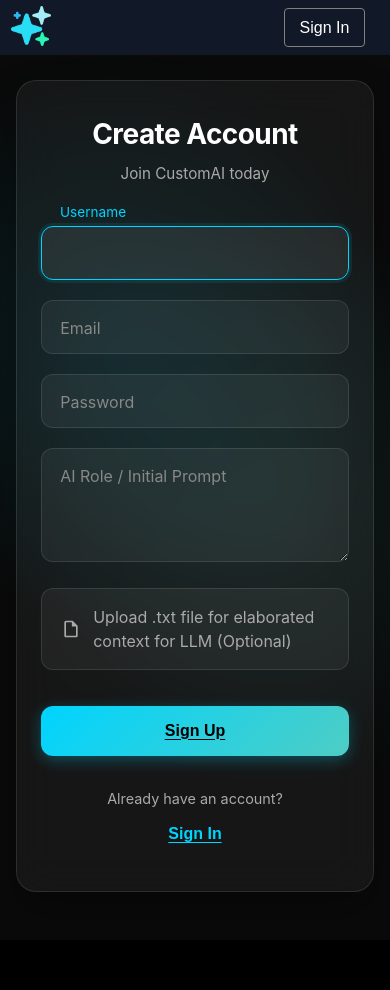
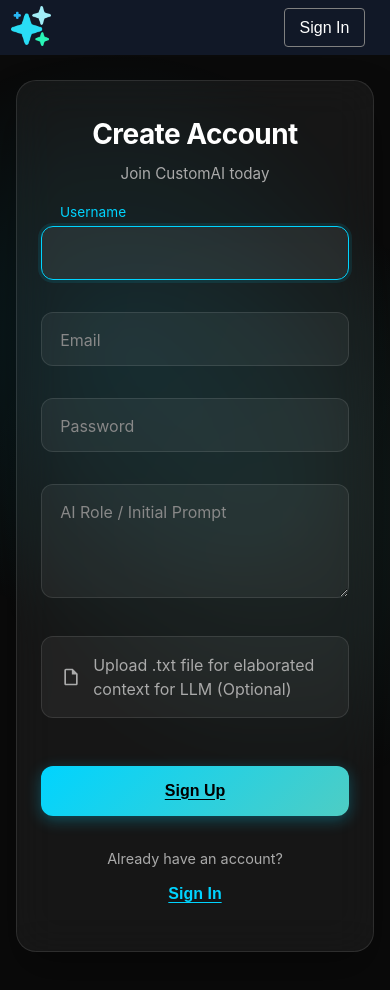
Before and after one commit to nikhilgajam/CustomAI, a React (Vite) app in the folder client/: page /signup in a window 390 px wide. Shown: the top 990 px of the page. Before the commit the page ends 940 px from the top, so only its background shows below. Built offline with nearby package versions, Linux system fonts and the light colour scheme.

Commit message:
Mobile form gap update

```diff
--- a/client/src/components/SignUp.css
+++ b/client/src/components/SignUp.css
@@ -292,10 +292,6 @@
   .signup-title {
     font-size: 1.75rem;
   }
-
-  .signup-form {
-    gap: 1.25rem;
-  }
 }
 
 /* Input autofill styling */
```
